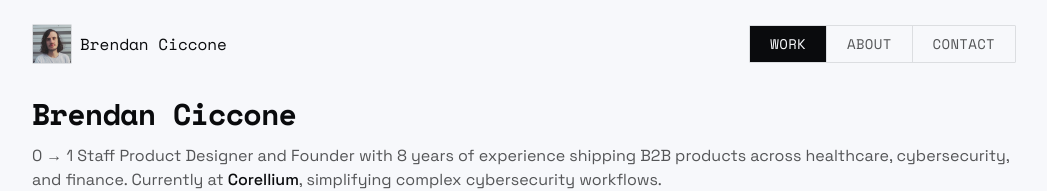
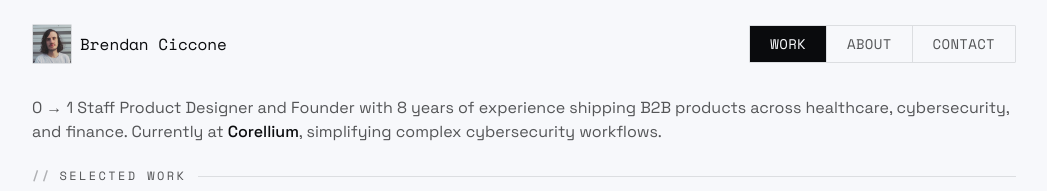
Before and after one commit to brendanciccone/portfolio, a Next.js app: page / in a window 1280 px wide. Shown: the top 191 px of the page, without its empty margins (116-1163 px from the left). Built offline with nearby package versions, Linux system fonts and the light colour scheme.

Commit message:
Update portfolio header to improve accessibility by changing the main title to a screen reader-only element.

```diff
--- a/app/page.tsx
+++ b/app/page.tsx
@@ -16,7 +16,7 @@ export default function Portfolio() {
         {/* Intro Section */}
         <FadeIn delay={0} duration={350}>
           <div>
-            <h1 className="text-2xl sm:text-3xl font-heading font-semibold tracking-tight mb-3">Brendan Ciccone</h1>
+            <h1 className="sr-only">Brendan Ciccone</h1>
             <p className="text-sm sm:text-base text-muted-foreground">
               0 → 1 Staff Product Designer and Founder with 8 years of experience shipping B2B products across healthcare, cybersecurity, and finance. Currently at <Link href="https://www.corellium.com" target="_blank" rel="noopener noreferrer" className="text-foreground font-medium hover:underline">Corellium</Link>, simplifying complex cybersecurity workflows.
             </p>
```
